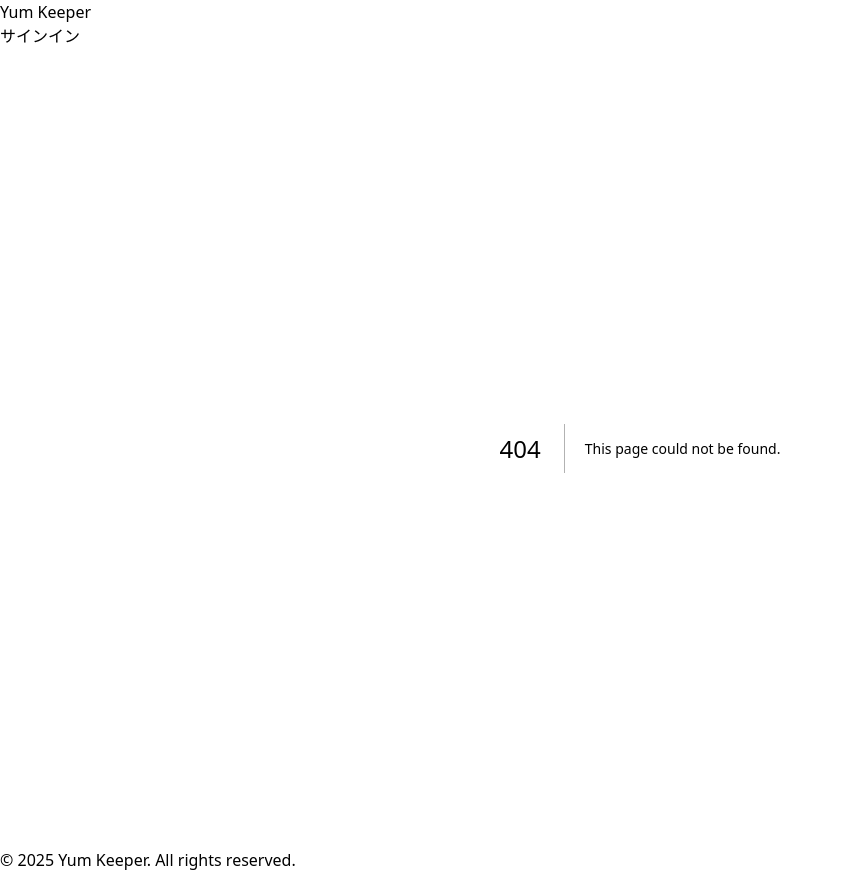
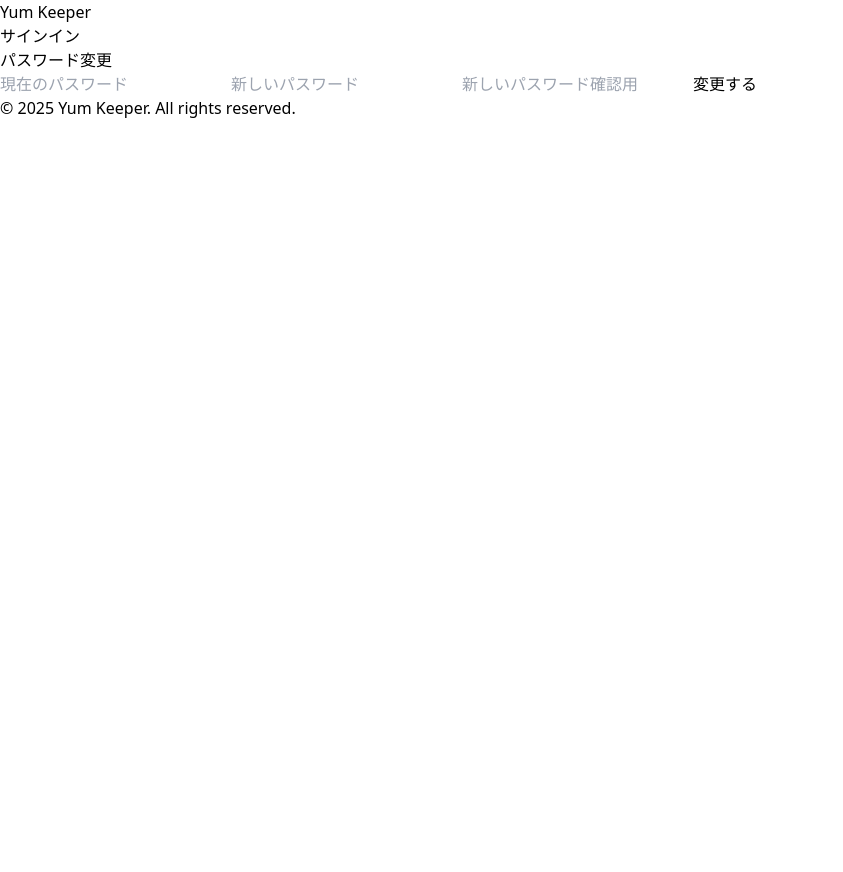
Before and after one commit to y4tk8/yumkeeper_frontend, a Next.js app: page /password-change in a window 1280 px wide. Before the commit this address had no page. Shown: the whole page, without its empty margins (0-843 px from the left). After the commit the page ends 800 px from the top, so only its background shows below. Built offline with nearby package versions, Linux system fonts and the light colour scheme.

Commit message:
feat: 現在のパスワード変更ページの雛形を作成 #19

```diff
--- /dev/null
+++ b/src/app/(auth)/password-change/page.tsx
@@ -0,0 +1,60 @@
+"use client";
+
+import { useState } from "react";
+import InputField from "@/components/ui/InputField";
+import Button from "@/components/ui/Button";
+
+const PasswordChangePage = () => {
+  const [currentPassword, setCurrentPassword] = useState("");
+  const [newPassword, setNewPassword] = useState("");
+  const [newPasswordConfirmation, setNewPasswordConfirmation] = useState("");
+  const [isSubmitting, setIsSubmitting] = useState(false);
+
+  // 現在のパスワード変更のイベントハンドラー
+  const handleSubmit = async (e: React.FormEvent<HTMLFormElement>) => {
+    e.preventDefault();
+
+    setIsSubmitting(true);
+
+    setTimeout(() => {
+      setIsSubmitting(false);
+      alert("パスワードが変更されました。");
+    }, 2000);
+  };
+
+  return (
+    <div className="space-y-6">
+      <h2 className="text-xl font-semibold">パスワード変更</h2>
+
+      <form onSubmit={handleSubmit} className="space-y-4">
+        <InputField
+          type="password"
+          placeholder="現在のパスワード"
+          value={currentPassword}
+          onChange={(e) => setCurrentPassword(e.target.value)}
+          required
+        />
+        <InputField
+          type="password"
+          placeholder="新しいパスワード"
+          value={newPassword}
+          onChange={(e) => setNewPassword(e.target.value)}
+          required
+        />
+        <InputField
+          type="password"
+          placeholder="新しいパスワード確認用"
+          value={newPasswordConfirmation}
+          onChange={(e) => setNewPasswordConfirmation(e.target.value)}
+          required
+        />
+
+        <Button type="submit" fullWidth disabled={isSubmitting}>
+          {isSubmitting ? "変更中..." : "変更する"}
+        </Button>
+      </form>
+    </div>
+  );
+};
+
+export default PasswordChangePage;
```
